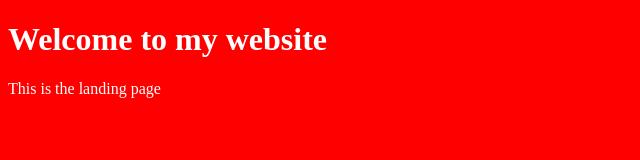
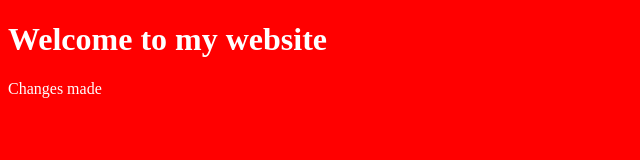
Before and after one commit to atomty1/hostingclass, a plain HTML site: page index.html in a window 1280 px wide. Shown: the whole page, without its empty margins (0-640 px from the left). Drawn offline with Linux system fonts and the light colour scheme.

Commit message:
Update index.html

```diff
--- a/index.html
+++ b/index.html
@@ -9,6 +9,6 @@
 </head>
 <body>
     <h1>Welcome to my website</h1>
-    This is the landing page
+    Changes made
 </body>
 </html>
```
